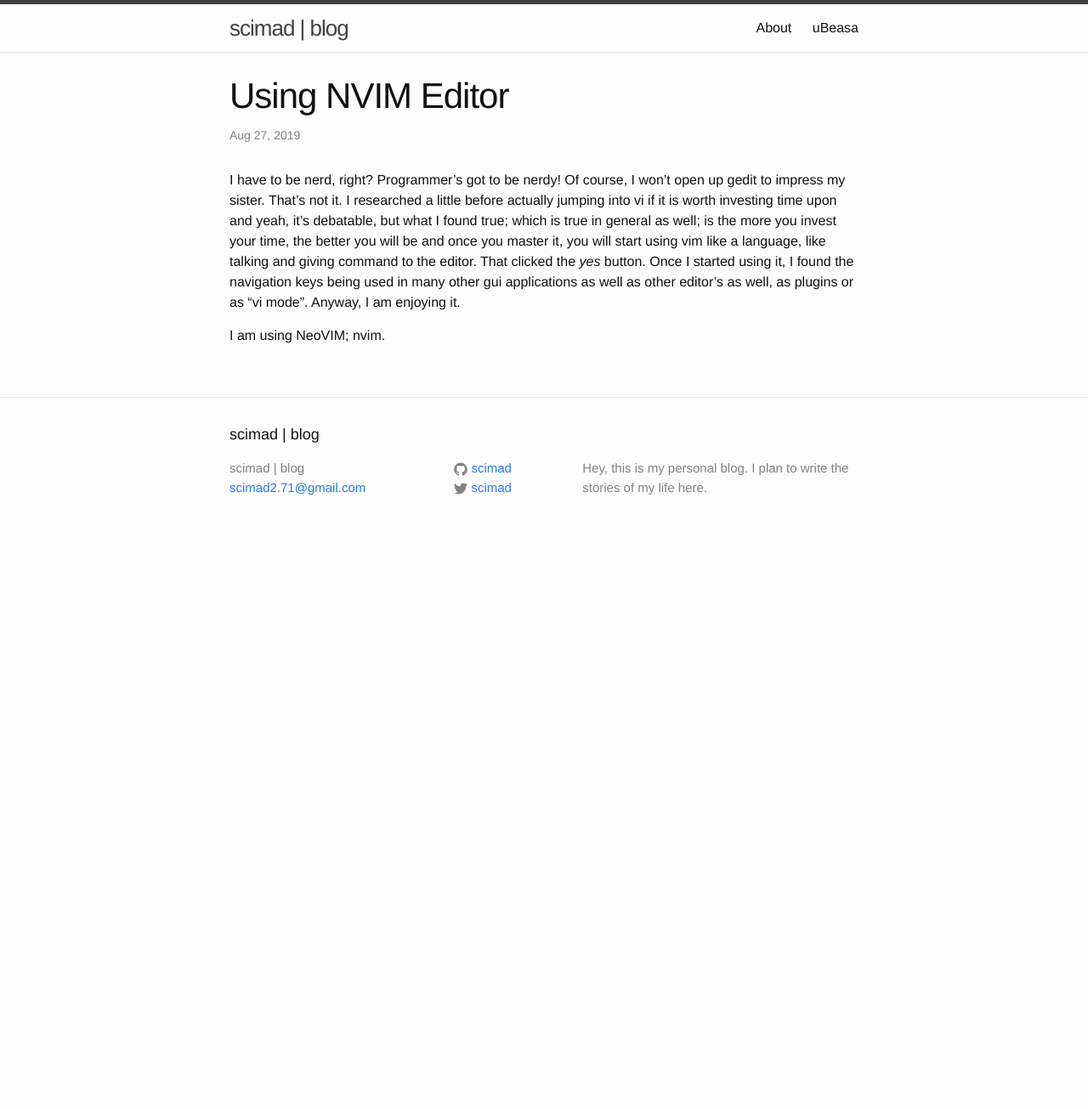
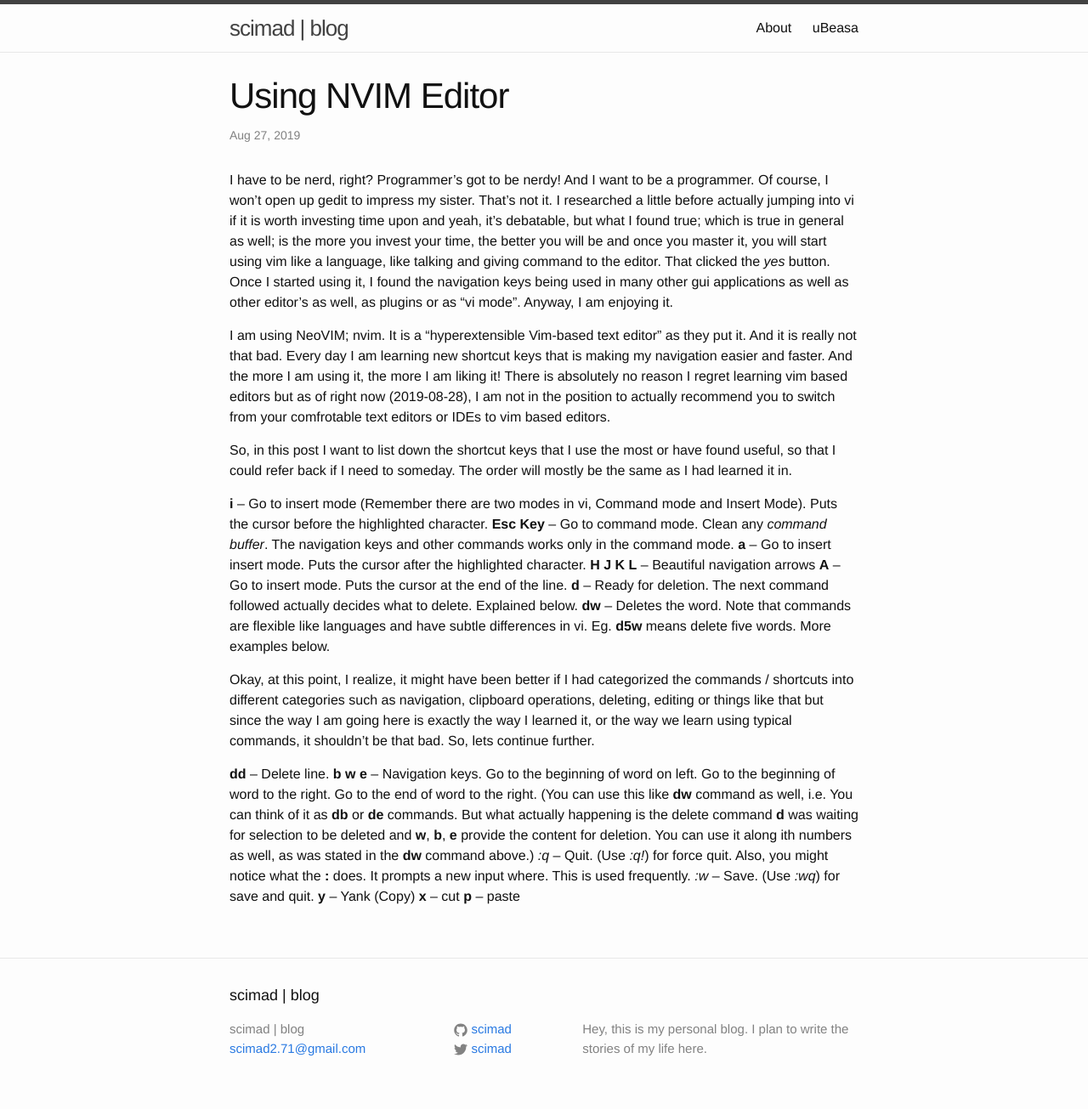
Before and after one commit to scimad/scimad.github.io, a Jekyll site: the page built from _posts/2019-08-27-the-vi-editor.markdown, in a window 1280 px wide. Shown: the whole page at 85% size. Built offline with Jekyll 4.4.1, drawn with Linux system fonts in a browser that asks for light colours; before the commit the page ends 900 px from its top, so only the background shows below that.

Commit message:
Add the most basic commands

```diff
--- a/_posts/2019-08-27-the-vi-editor.markdown
+++ b/_posts/2019-08-27-the-vi-editor.markdown
@@ -4,6 +4,26 @@
 date:   2019-08-27 17:51:00 +054
 categories: programming editor
 ---
-I have to be nerd, right? Programmer's got to be nerdy! Of course, I won't open up gedit to impress my sister. That's not it. I researched a little before actually jumping into vi if it is worth investing time upon and yeah, it's debatable, but what I found true; which is true in general as well; is the more you invest your time, the better you will be and once you master it, you will start using vim like a language, like talking and giving command to the editor. That clicked the *yes* button. Once I started using it, I found the navigation keys being used in many other gui applications as well as other editor's as well, as plugins or as "vi mode". Anyway, I am enjoying it.
+I have to be nerd, right? Programmer's got to be nerdy! And I want to be a programmer. Of course, I won't open up gedit to impress my sister. That's not it. I researched a little before actually jumping into vi if it is worth investing time upon and yeah, it's debatable, but what I found true; which is true in general as well; is the more you invest your time, the better you will be and once you master it, you will start using vim like a language, like talking and giving command to the editor. That clicked the *yes* button. Once I started using it, I found the navigation keys being used in many other gui applications as well as other editor's as well, as plugins or as "vi mode". Anyway, I am enjoying it.
 
-I am using NeoVIM; nvim.
+I am using NeoVIM; nvim. It is a "hyperextensible Vim-based text editor" as they put it. And it is really not that bad. Every day I am learning new shortcut keys that is making my navigation easier and faster. And the more I am using it, the more I am liking it! There is absolutely no reason I regret learning vim based editors but as of right now (2019-08-28), I am not in the position to actually recommend you to switch from your comfrotable text editors or IDEs to vim based editors.
+
+So, in this post I want to list down the shortcut keys that I use the most or have found useful, so that I could refer back if I need to someday. The order will mostly be the same as I had learned it in.
+
+**i**       -- Go to insert mode (Remember there are two modes in vi, Command mode and Insert Mode). Puts the cursor before the highlighted character.
+**Esc Key** -- Go to command mode. Clean any *command buffer*. The navigation keys and other commands works only in the command mode.
+**a**       -- Go to insert insert mode. Puts the cursor after the highlighted character.
+**H J K L** -- Beautiful navigation arrows
+**A**       -- Go to insert mode. Puts the cursor at the end of the line.
+**d**       -- Ready for deletion. The next command followed actually decides what to delete. Explained below.
+**dw**      -- Deletes the word. Note that commands are flexible like languages and have subtle differences in vi. Eg. **d5w** means delete five words. More examples below.
+
+Okay, at this point, I realize, it might have been better if I had categorized the commands / shortcuts into different categories such as navigation, clipboard operations, deleting, editing or things like that but since the way I am going here is exactly the way I learned it, or the way we learn using typical commands, it shouldn't be that bad. So, lets continue further.
+
+**dd**      -- Delete line.
+**b w e**   -- Navigation keys. Go to the beginning of word on left. Go to the beginning of word to the right. Go to the end of word to the right. (You can use this like **dw** command as well, i.e. You can think of it as **db** or **de** commands. But what actually happening is the delete command **d** was waiting for selection to be deleted and **w**, **b**, **e** provide the content for deletion. You can use it along ith numbers as well, as was stated in the **dw** command above.)
+*:q*        -- Quit. (Use *:q!*) for force quit. Also, you might notice what the **:** does. It prompts a new input where. This is used frequently.
+*:w*        -- Save. (Use *:wq*) for save and quit.
+**y**        -- Yank (Copy)
+**x**        -- cut
+**p**        -- paste
```
